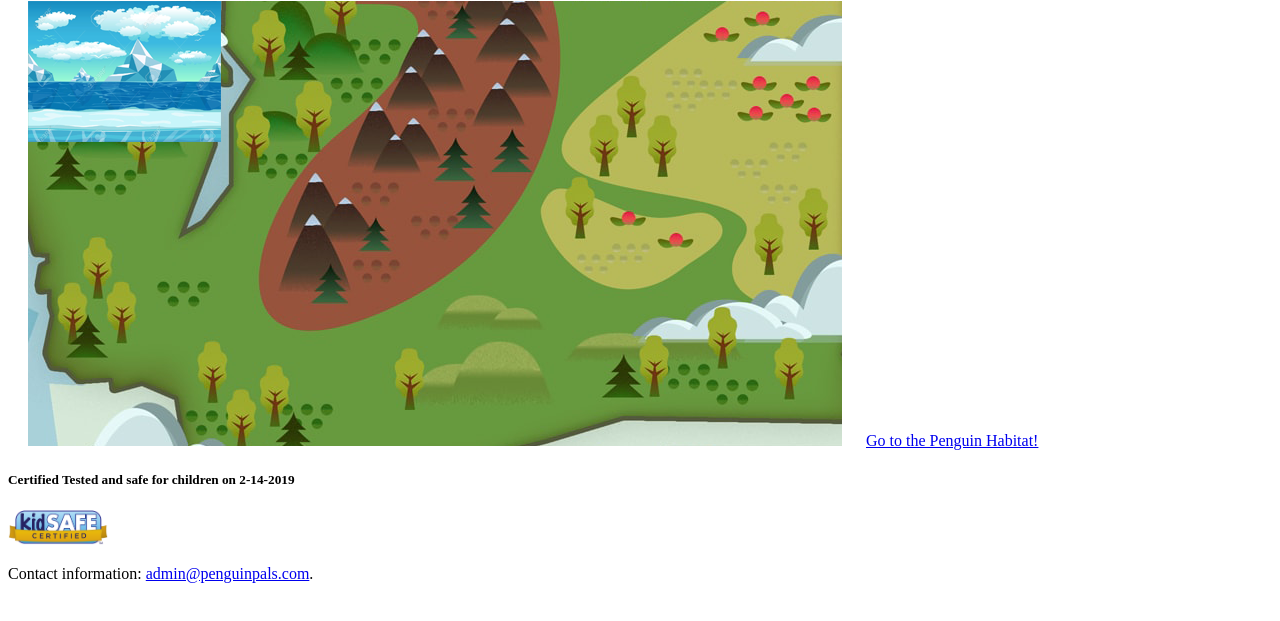
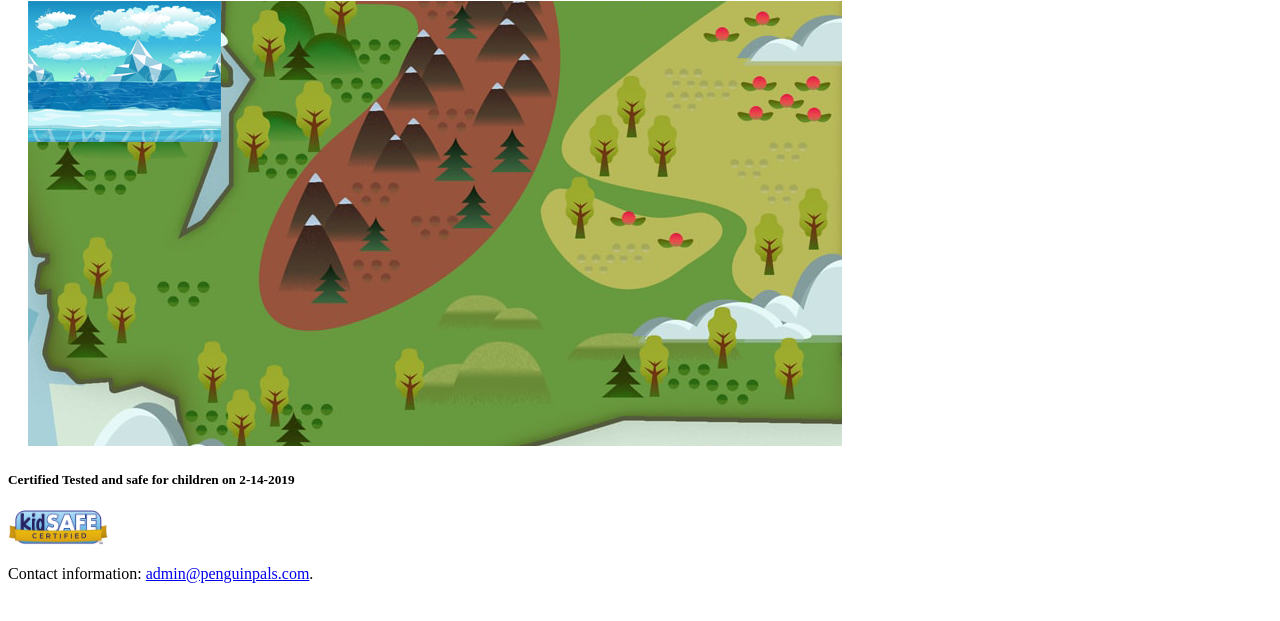
Before and after one commit to ndikan/penguin, a plain HTML site: page zoo.html in a window 1280 px wide. Shown: the part 105-726 px from the top of the page. Drawn offline with nearby package versions, Linux system fonts and the light colour scheme.

Commit message:
clickable map

```diff
--- a/zoo.html
+++ b/zoo.html
@@ -23,8 +23,8 @@
     <!--<h1>Animalpalooza</h1>
     <p>Animalapalooza Penguin Pals has one reason for existence - to educate children about these amazing creature we call penguins.</p>-->
 
-    <img src="zoomap.png" alt="Penguins" 90%;" hspace="20">
-    <a href="index.html">Go to the Penguin Habitat!</a>
+
+    <a href="index.html"><img src="zoomap.png" alt="Penguins" 90%;" hspace="20"></a>
 </section>
     <div id="footer"></div>
 </body>
```
